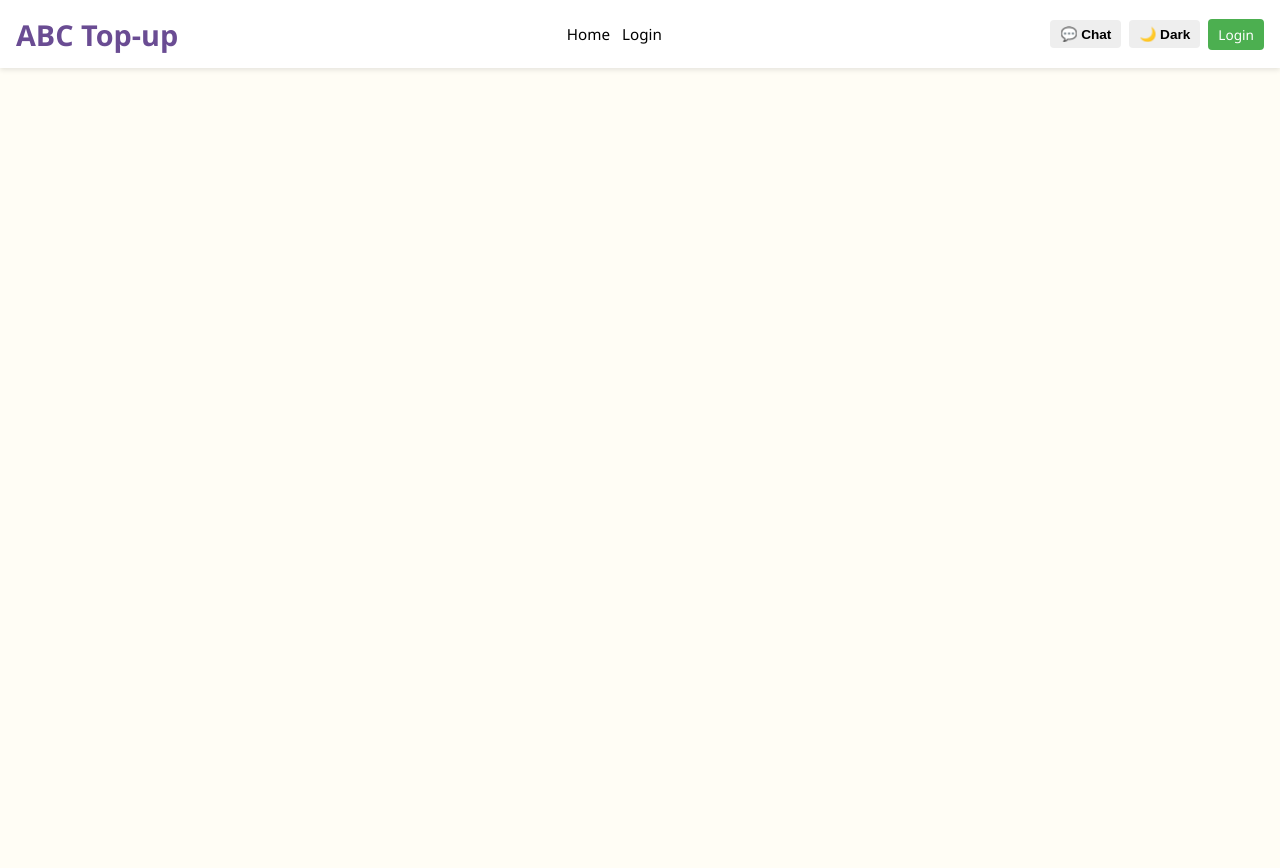
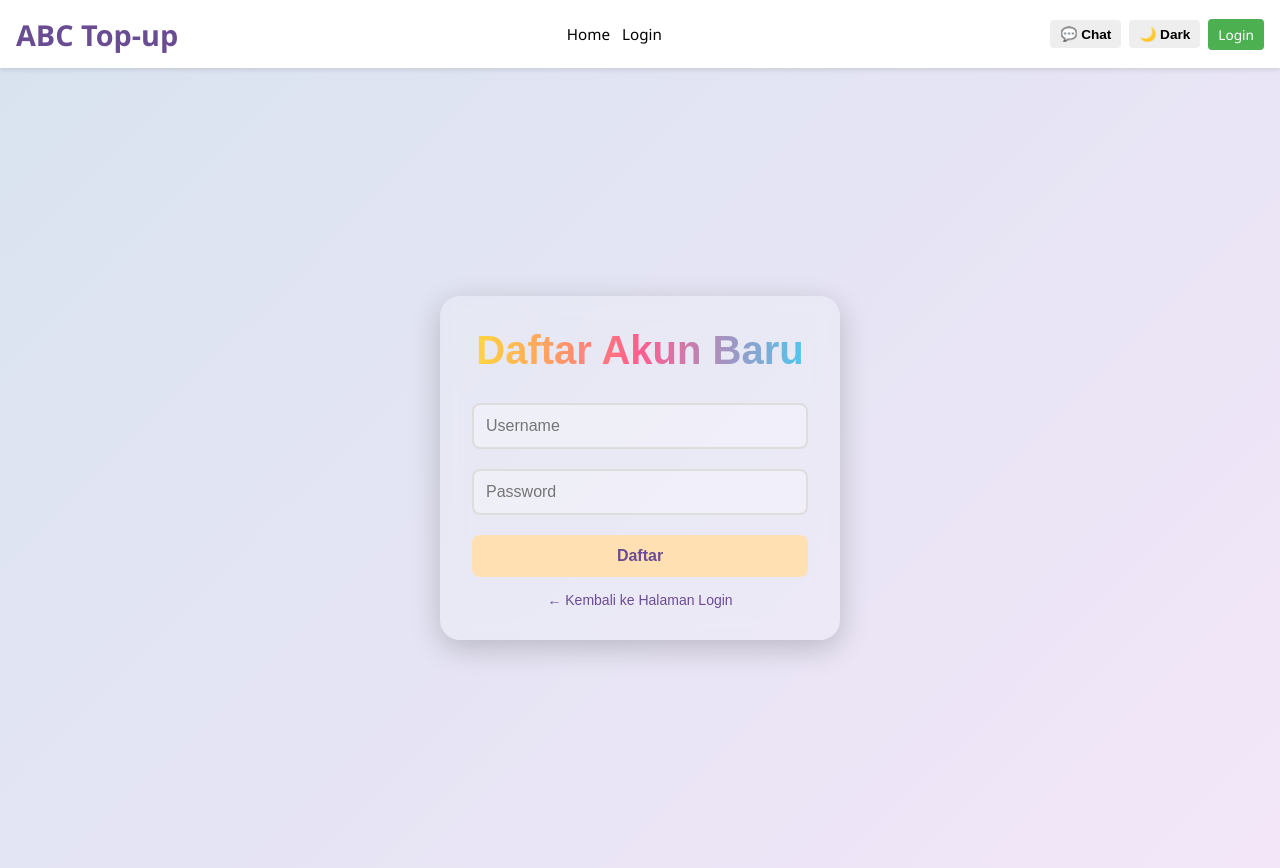
Before and after one commit to Koosell/final-project-fullstack, a React (Vite) app: page /register in a window 1280 px wide. Before the commit the page ends 800 px from the top, so only its background shows below. Built offline with nearby package versions, Linux system fonts and the light colour scheme.

Commit message:
Push all changes including deploy to GitHub Pages

```diff
--- a/src/Login.jsx
+++ b/src/Login.jsx
@@ -1,7 +1,20 @@
-import React from 'react';
+import React from "react";
+import { useNavigate } from "react-router-dom"; // Import useNavigate
 import "./index.css";
 
 const Login = () => {
+  const navigate = useNavigate(); // Inisialisasi useNavigate
+
+  // Fungsi untuk mengarahkan ke halaman register
+  const goToRegister = () => {
+    navigate("/register"); // Arahkan ke halaman register
+  };
+
+  // Fungsi untuk mengarahkan kembali ke beranda
+  const goBackToHome = () => {
+    navigate("/"); // Arahkan ke halaman beranda
+  };
+
   return (
     <div className="login-body">
       <div className="login-box">
@@ -21,13 +34,15 @@ const Login = () => {
           </button>
         </form>
 
-        {/* Register Link */}
-        <a href="/register" className="btn-register">
+        {/* Register Link - Diganti menjadi button dengan onClick */}
+        <button onClick={goToRegister} className="btn-register">
           Daftar Akun Baru
-        </a>
+        </button>
 
-        {/* Back to Home */}
-        <a href="/" className="back-home">← Kembali ke Beranda</a>
+        {/* Back to Home - Diganti menjadi button dengan onClick */}
+        <button onClick={goBackToHome} className="back-home">
+          ← Kembali ke Beranda
+        </button>
       </div>
     </div>
   );
--- /dev/null
+++ b/src/Register.jsx
@@ -0,0 +1,23 @@
+import React from "react";
+import "./index.css";
+
+
+const Register = () => {
+  return (
+    <div className="register-body">
+      <div className="register-box">
+        <h1>Daftar Akun Baru</h1>
+
+        <form action="/register" method="POST">
+          <input type="text" name="username" placeholder="Username" required />
+          <input type="password" name="password" placeholder="Password" required />
+          <button type="submit">Daftar</button>
+        </form>
+
+        <a href="/login" className="back-login">← Kembali ke Halaman Login</a>
+      </div>
+    </div>
+  );
+};
+
+export default Register;
--- a/src/index.css
+++ b/src/index.css
@@ -643,3 +643,77 @@ button {
     transform: translateY(0);
   }
 }
+
+/* Register menu */
+
+.register-body {
+  display: flex;
+  align-items: center;
+  justify-content: center;
+  min-height: 100vh;
+  background: linear-gradient(135deg, #d9e3f0, #f3e6f9);
+  margin: 0;
+  font-family: 'Poppins', sans-serif;
+  color: #444;
+}
+
+.register-box {
+  background: rgba(255, 255, 255, 0.15);
+  backdrop-filter: blur(10px);
+  padding: 2rem;
+  border-radius: 20px;
+  box-shadow: 0 8px 30px rgba(0, 0, 0, 0.2);
+  text-align: center;
+  width: 100%;
+  max-width: 400px;
+}
+
+.register-box h1 {
+  margin-bottom: 20px;
+  color: #6a4c93;
+  font-size: 2.5rem;
+  background: linear-gradient(90deg, #FFD93D, #FF5D8F, #4CC9F0);
+  -webkit-background-clip: text;
+  color: transparent;
+}
+
+.register-box input {
+  width: 100%;
+  padding: 12px;
+  margin: 10px 0;
+  border-radius: 8px;
+  border: 2px solid #ddd;
+  font-size: 16px;
+  background-color: rgba(255, 255, 255, 0.3);
+  color: #333;
+}
+
+.register-box button {
+  display: block;
+  width: 100%;
+  padding: 12px;
+  margin: 10px 0;
+  border: none;
+  border-radius: 8px;
+  font-size: 16px;
+  cursor: pointer;
+  transition: background-color 0.3s;
+  background-color: #ffe0b3;
+  color: #6a4c93;
+}
+
+.register-box button:hover {
+  background-color: #e5c0a0;
+}
+
+.back-login {
+  display: block;
+  margin-top: 15px;
+  color: #6a4c93;
+  font-size: 14px;
+  text-decoration: none;
+}
+
+.back-login:hover {
+  text-decoration: underline;
+}
--- a/src/main.jsx
+++ b/src/main.jsx
@@ -6,6 +6,7 @@ import CheckoutML from "./CheckoutML.jsx";
 import CheckoutFF from "./CheckoutFF.jsx";
 import CheckoutPUBG from "./CheckoutPUBG.jsx";
 import Navbar from "./navbar.jsx";
+import Register from "./Register";
 import Login from "./Login";
 import "./index.css";
 
@@ -19,6 +20,7 @@ ReactDOM.createRoot(document.getElementById("root")).render(
         <Route path="/checkout/ff" element={<CheckoutFF />} />
         <Route path="/checkout/pubg" element={<CheckoutPUBG />} />
         <Route path="/login" element={<Login />} />
+        <Route path="/register" element={<Register />} />
       </Routes>
     </>
   </BrowserRouter>
```
